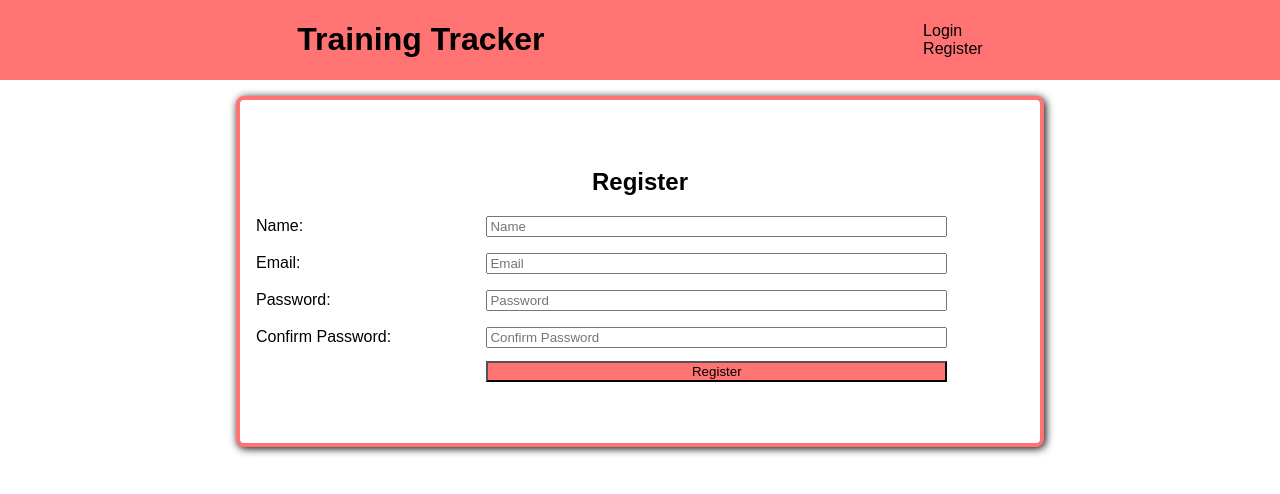
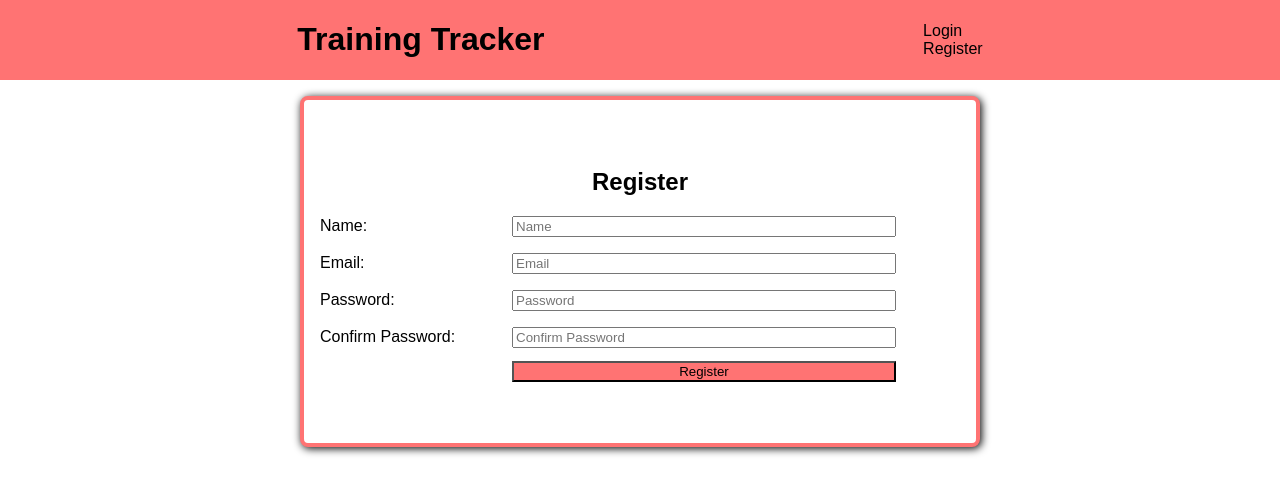
Before and after one commit to FelixHagan/TrainingTracker, a React (Create React App) app in the folder client/: page /register in a window 1280 px wide. Shown: the top 494 px of the page. Built offline with nearby package versions, Linux system fonts and the light colour scheme.

Commit message:
made changes to the UI

```diff
--- a/client/src/components/workouts/WorkoutForm.js
+++ b/client/src/components/workouts/WorkoutForm.js
@@ -36,10 +36,11 @@ const WorkoutForum = ({ addWorkout, updateWorkout, clearCurrent, auth: { user },
   return (
     <div className="formcontainer">
     <form onSubmit={onSubmit}>
-        <h2>Add A New Workout</h2>
+        <h2>{current ? "Update Workout" : "Add A New Workout"}</h2>
 
         <div className="labelinputcontainer">
             <label htmlFor='name'>Name:</label>
+            {/*}
             <input
                 type='name'
                 placeholder='Name'
@@ -49,6 +50,12 @@ const WorkoutForum = ({ addWorkout, updateWorkout, clearCurrent, auth: { user },
                 onChange={onChange}
                 required
                 />
+  {*/}
+                <select name='name' value={name} onChange={onChange}>
+                    <option name='Cycle'>Cycle</option>
+                    <option name='Run'>Run</option>
+                    <option name='Swim'>Swim</option>
+                </select>
             </div>
 
         <div className="labelinputcontainer">
--- a/client/src/index.css
+++ b/client/src/index.css
@@ -61,6 +61,13 @@ ul {
   background-color: rgb(53, 51, 51);
   flex-basis: 80%;
   text-align: center;
+  animation-name: theWorkout;
+  animation-duration: 1.5s;
+}
+
+@keyframes theWorkout {
+  from {opacity: 0;}
+  to {opacity: 1;}
 }
 
 .workouttitle {
@@ -110,8 +117,15 @@ form
   margin-bottom: 1em;
   border: 4px solid var(--primary-color);
   border-radius: .5em;
-  width: 60%;
+  width: 50%;
   color: black;
+  animation-name: theForm;
+  animation-duration: 1.5s;
+}
+
+@keyframes theForm {
+  from {opacity: 0;}
+  to {opacity: 1;}
 }
 
 .formcontainer h2, h3, p {
@@ -154,6 +168,11 @@ input:focus, select:focus {
   background-color: var(--primary-color);
 }
 
+.updatecolor {
+  background-color: rgb(115, 255, 255);
+  color: white;
+}
+
 .programsbox .formcontainer {
   width: 90%;
 }
@@ -184,3 +203,9 @@ filter form
   min-height: 4em;
   background-color: rgb(68, 67, 67);
 }
+
+@media only screen and (max-width: 600px) {
+  .formcontainer {
+    width: 80%;
+  }
+}
```
